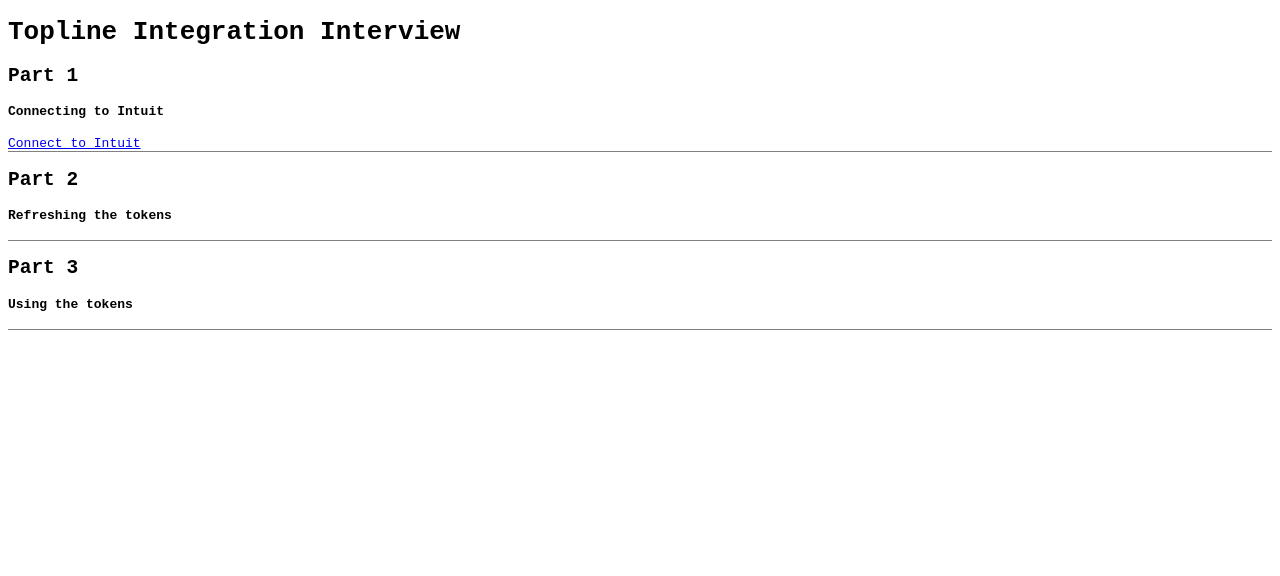
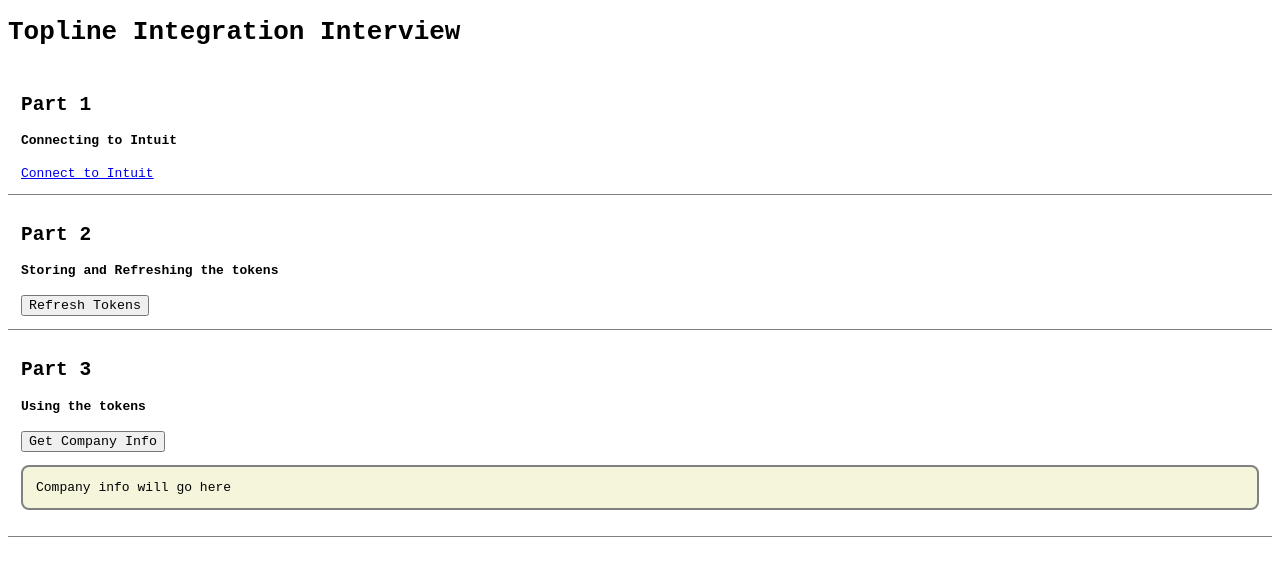
Before and after one commit to GrowTopline/integration-interview, a website: page public/index.html in a window 1280 px wide. Drawn offline with Linux system fonts and the light colour scheme.

Commit message:
Add part 2 and 3

```diff
--- a/public/index.html
+++ b/public/index.html
@@ -9,8 +9,16 @@
       }
 
       section {
-        margin-bottom: 1rem;
+        padding: 1rem;
         border-bottom: 1px solid grey;
+      }
+
+      #companyInfo {
+        background-color: beige;
+        border: 2px solid grey;
+        border-radius: 8px;
+        padding: 1rem;
+        display: block;
       }
     </style>
   </head>
@@ -23,21 +31,42 @@
     </section>
     <section>
       <h2>Part 2</h2>
-      <h4>Refreshing the tokens</h4>
+      <h4>Storing and Refreshing the tokens</h4>
+      <button onclick="refreshTokens()">Refresh Tokens</button>
     </section>
     <section>
       <h2>Part 3</h2>
       <h4>Using the tokens</h4>
+      <button onclick="getCompanyInfo()">Get Company Info</button>
+      <pre><code id="companyInfo">Company info will go here</code></pre>
     </section>
 
     <script>
-      async function connectToIntuit() {
+      async function refreshTokens() {
         try {
           // Code to get the auth URI goes here
-          const resp = await fetch('/intuit-oauth-uri');
-          console.log('resp', await resp.text());
+          const resp = await fetch('/refresh-tokens');
+          if (resp.ok) {
+            alert('Successfully refreshed tokens');
+          } else {
+            throw new Error(await resp.text());
+          }
         } catch (e) {
-          console.error(e);
+          alert(e);
+        }
+      }
+
+      async function getCompanyInfo() {
+        try {
+          // Code to get the auth URI goes here
+          const resp = await fetch('/company-info');
+          if (resp.ok) {
+            companyInfo.innerText = await JSON.stringify(resp.json(), null, 2);
+          } else {
+            throw new Error(await resp.text());
+          }
+        } catch (e) {
+          alert(e);
         }
       }
     </script>
--- a/src/db.ts
+++ b/src/db.ts
@@ -9,5 +9,7 @@
     CREATE TABLE IF NOT EXISTS oauth_states (
       state VARCHAR NOT NULL
     );
+
+    -- Add SQL code here in Part 2 to store the tokens
   `);
 }
```
Also changed, not shown: src/main.ts (+16 -3 lines).
